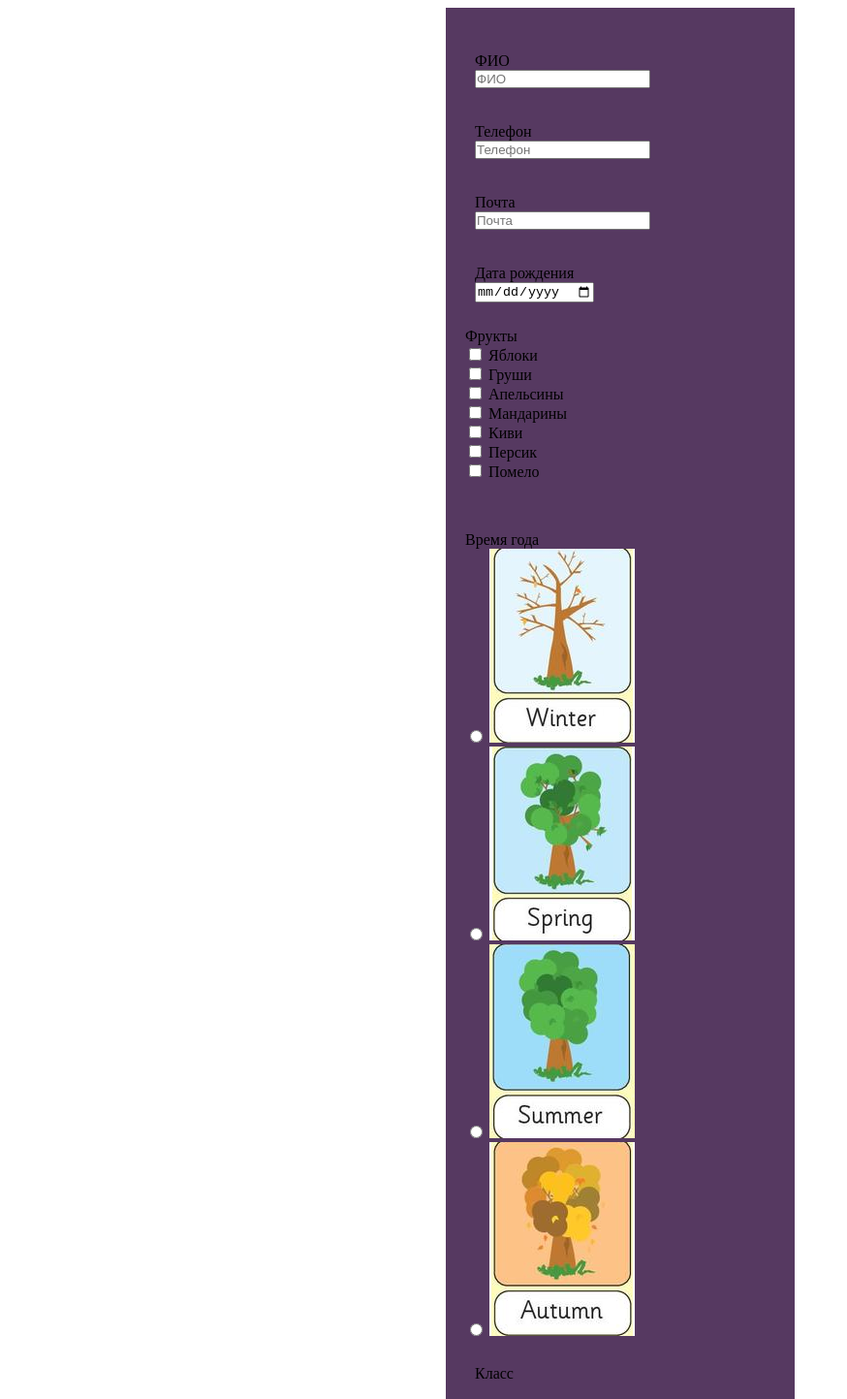
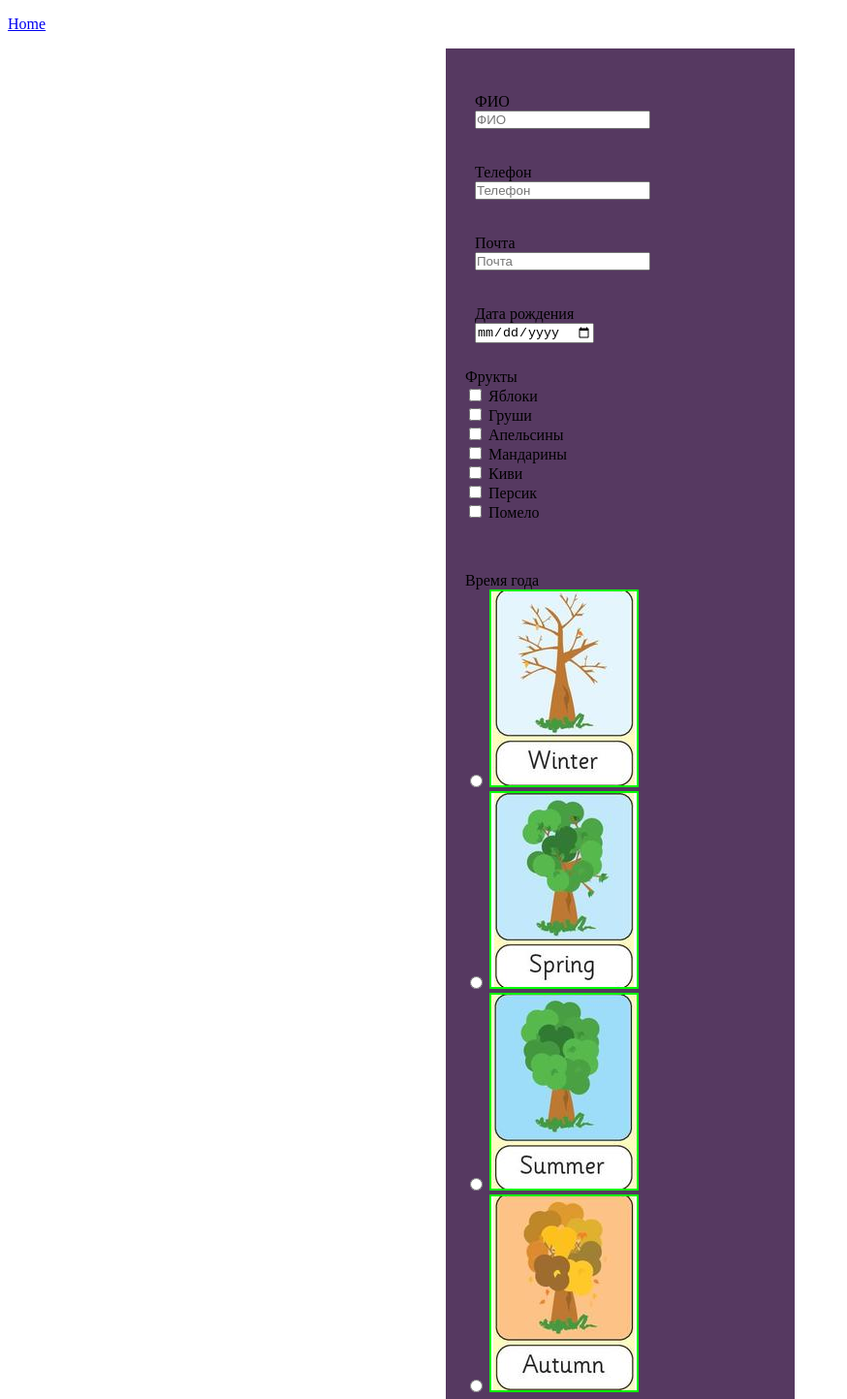
Before and after one commit to User4921313/Lesson, a plain HTML site: page pages/form.html in a window 1280 px wide. Shown: the top 1443 px of the page at 97% size, without its empty margins (0-874 px from the left). Drawn offline with Linux system fonts and the light colour scheme.

Commit message:
form+index

```diff
--- a/form.html
+++ b/pages/form.html
@@ -13,7 +13,9 @@
        	   margin: 0 auto;
        	   padding: 20px;
        }
-
+       img[src] {border: 2px solid #ff0000;}
+       img[alt] {border: 2px solid #00ff00;}
+       img[alt^="s"] {border: 2px solid #0000ff;}
        form input:not([type="checkbox","radio"]){width: 100%}
        label {display: inline-block;
        	width: 100%}
@@ -26,6 +28,11 @@
     </style>
 </head>
 <body>
+	 <ul>
+        <li>
+            <a href="../index.html">Home</a>
+        </li>
+    </ul>
 
 	<div class="container">
 		 <form method="GET" id="search">
@@ -82,20 +89,20 @@
         	<label for="sd">Время года</label>
         	<label>
         		<input type="radio" name="sd" >
-        		<img src="images/winter.png" alt="Зима">
+        		<img src="../images/winter.png" alt="Зима">
 
         	</label>
         	<label>
         		<input type="radio" name="sd" >
-        		<img src="images/spring.png" alt="Весна">
+        		<img src="../images/spring.png" alt="Весна">
         	</label>
         	<label>
         		<input type="radio" name="sd" >
-        		<img src="images/summer.png" alt="Лето">
+        		<img src="../images/summer.png" alt="Лето">
         	</label>
         	<label>
         		<input type="radio" name="sd" >
-        		<img src="images/autumn.png" alt="Осень">
+        		<img src="../images/autumn.png" alt="Осень">
 
         	</label>
         </div>
@@ -147,6 +154,12 @@
    	cillum dolore eu fugiat nulla pariatur. Excepteur sint occaecat cupidatat non
    	proident, sunt in culpa qui officia deserunt mollit anim id est laborum.
    </p>
+   <p>
+   	<img src="../images/winter.png">
+   	<img src="../images/winter.png" alt="Зима">
+   	<img src="../images/summer.png" alt="summer">
+   	<img src="../images/summer.png" alt="1summer">
+   </p>
 
 
 
```
Also changed, not shown: index.html (+6 -1 lines).
